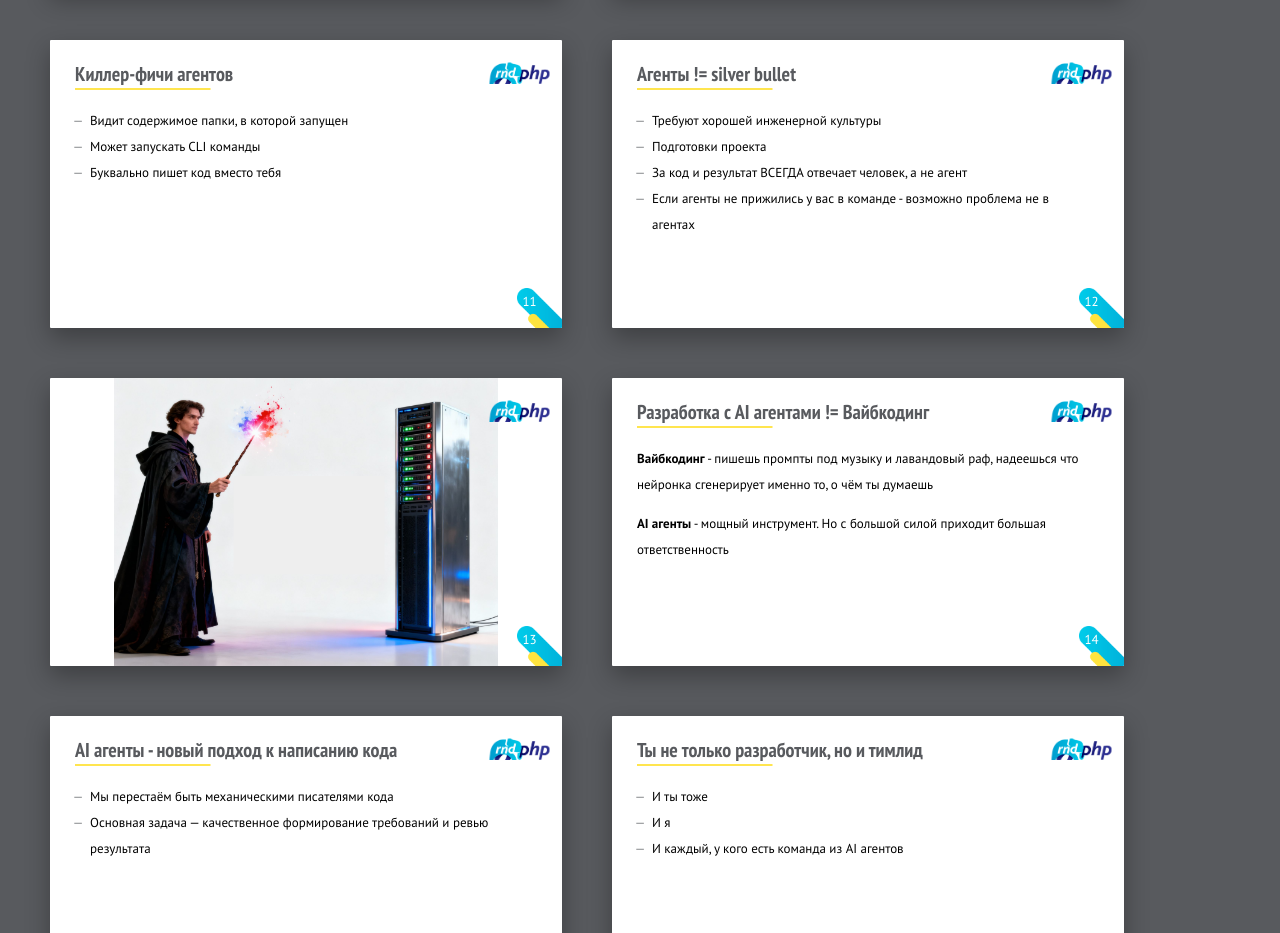
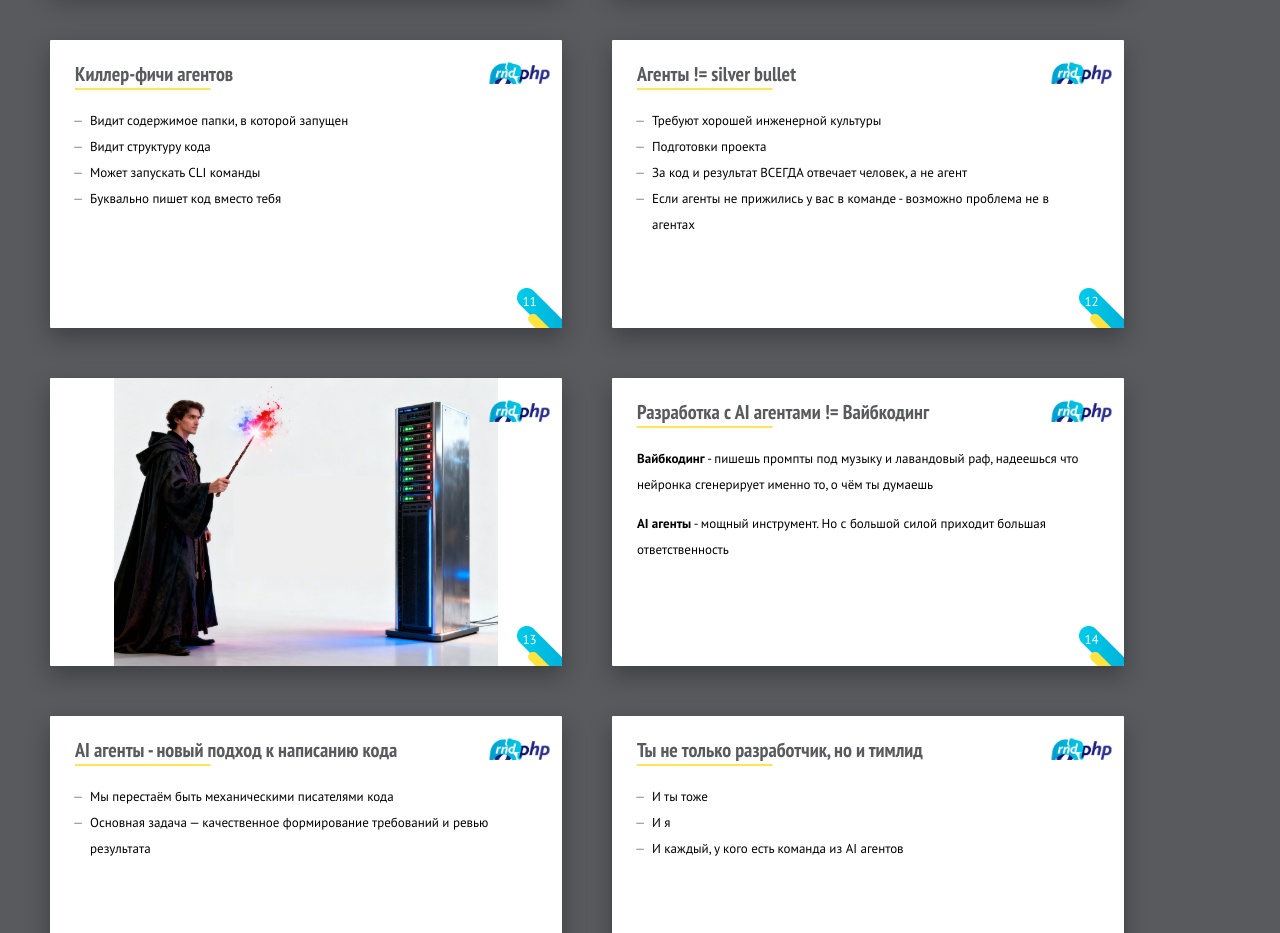
Before and after one commit to Happiest-d/rndphp-ai-agents, a website: page index.html in a window 1280 px wide. Shown: the part 1700-2633 px from the top of the page. Drawn offline with Linux system fonts and the light colour scheme.

Commit message:
feat(presentation): структура кода

```diff
--- a/index.html
+++ b/index.html
@@ -74,6 +74,7 @@
     <h2>Киллер-фичи агентов</h2>
     <ul>
         <li>Видит содержимое папки, в которой запущен</li>
+        <li>Видит структуру кода</li>
         <li>Может запускать CLI команды</li>
         <li>Буквально пишет код вместо тебя</li>
     </ul>
```
